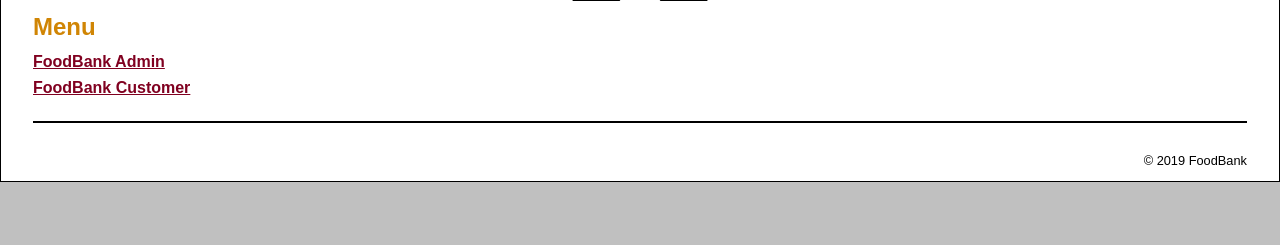
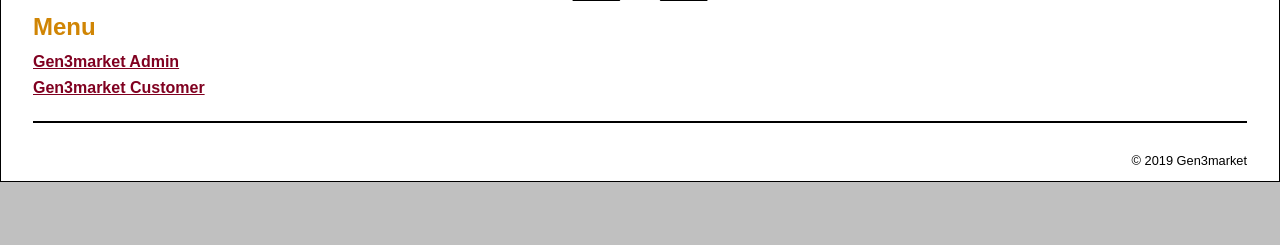
Before and after one commit to webstoreUMUC/webstoreproject, a PHP site: page / in a window 1280 px wide. Shown: the part 406-651 px from the top of the page. Run offline with PHP 8.4, Linux system fonts and the light colour scheme.

Commit message:
changing titles and headers to reflect Gen3market

```diff
--- a/index.php
+++ b/index.php
@@ -16,15 +16,15 @@
     <h1>Menu</h1>
     <ul>
         <li>
-            <a href="gen3marketAdmin">FoodBank Admin</a>
+            <a href="gen3marketAdmin">Gen3market Admin</a>
         </li>
         <li>
-            <a href="gen3marketCustomer">FoodBank Customer</a>
+            <a href="gen3marketCustomer">Gen3market Customer</a>
         </li>
     </ul>
 </main>
 <footer>
-    <br><p>&copy; <?php echo date("Y"); ?> FoodBank</p>
+    <br><p>&copy; <?php echo date("Y"); ?> Gen3market</p>
 </footer>
 </body>
 </html>
```
